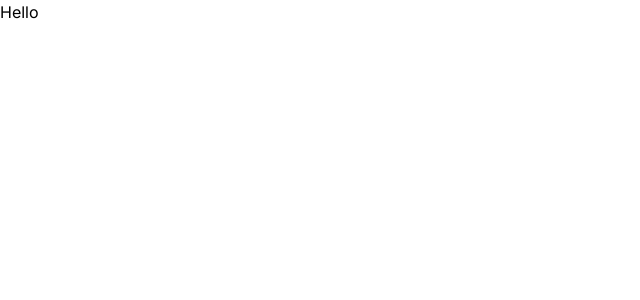
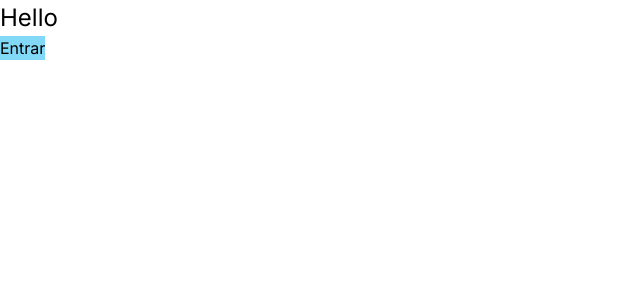
Before and after one commit to isaqu3d/design-system, a React (Vite) app: page / in a window 1280 px wide. Shown: the top 300 px of the page, without its empty margins (0-640 px from the left). Built offline with nearby package versions, Linux system fonts and the light colour scheme.

Commit message:
feat: add new styles

```diff
--- a/src/App.tsx
+++ b/src/App.tsx
@@ -1,7 +1,8 @@
 export function App() {
   return (
     <div className="App">
-      <h1 className="bg-red-600">Hello</h1>
+      <h1 className="text-xl">Hello</h1>
+      <button className="bg-cyan-500  text-c">Entrar</button>
     </div>
   );
 }
```
